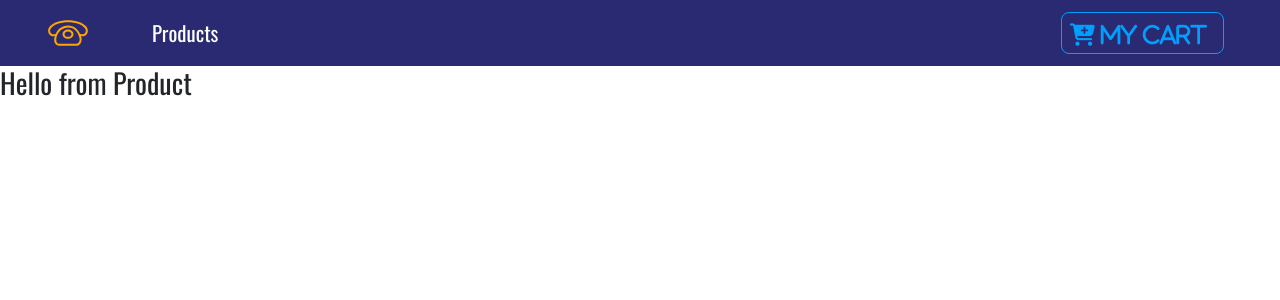
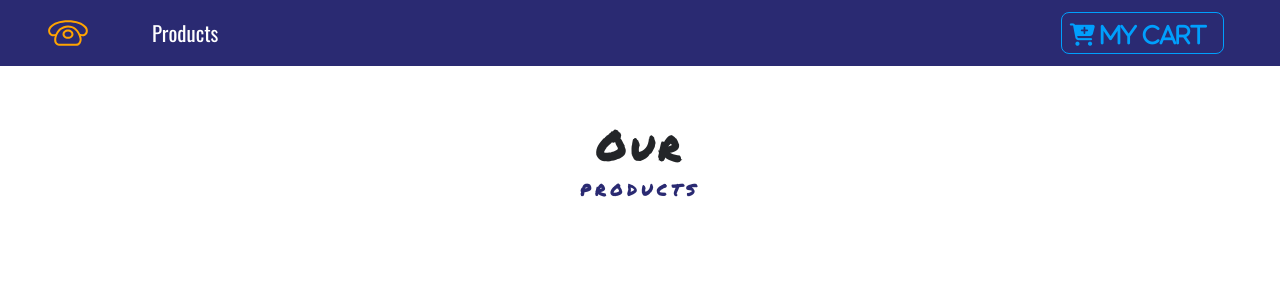
Before and after one commit to iaditya/react-mobile-cart, a React (Create React App) app: page / in a window 1280 px wide. Shown: the top 300 px of the page. Built offline with nearby package versions, Linux system fonts and the light colour scheme.

Commit message:
adds Title on list page

```diff
--- a/src/components/ProductList.js
+++ b/src/components/ProductList.js
@@ -1,14 +1,26 @@
 import React, { Component } from 'react';
 import Product from './Product';
+import Title from './Title';
 
 export default class ProductList extends Component {
 
+    state = {
+        Products: []
+    }
+
     render() {
         return (
-            <div>
-                <Product />
-            </div>
+            <React.Fragment>
+                {/* <Product /> */}
+                <div className="py-5">
+                    <div className="container">
+                        <Title name="our" title="products" />
+                        <div className="row">
 
+                        </div>
+                    </div>
+                </div>
+            </React.Fragment>
         );
     }
 }
--- /dev/null
+++ b/src/components/Title.js
@@ -0,0 +1,15 @@
+import React from 'react'
+
+export default function Title({name, title}) {
+    return (
+        <div className="row">
+            <div className="col-10 mx-auto my-2 text-center text-title">
+                <h1 className="text-capitalize font-weight-bold">
+                    {name}
+
+                </h1>
+                <strong className="text-blue">{title}</strong>
+            </div>
+        </div>
+    )
+}
```
Also changed, not shown: src/App.js (+1 -15 lines).
